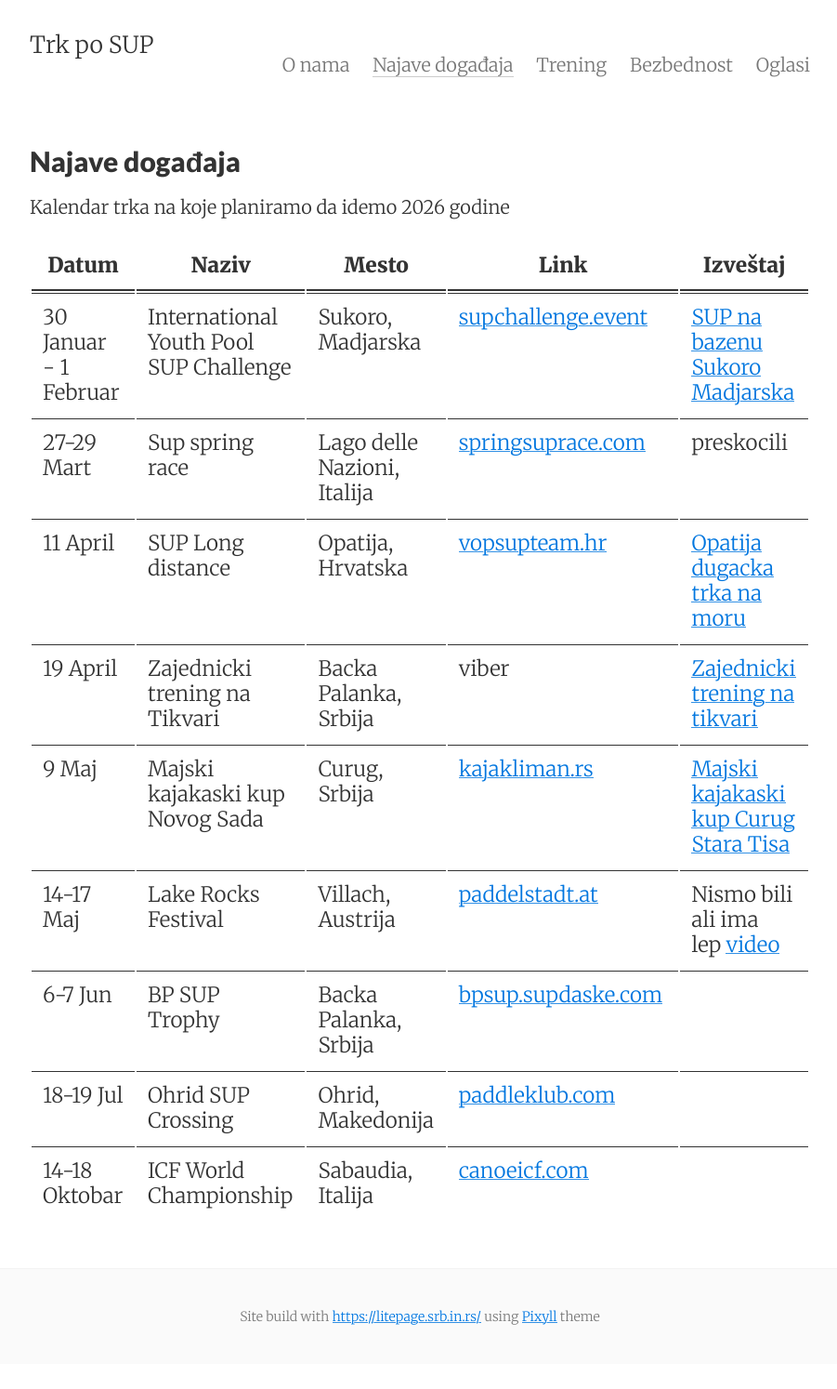
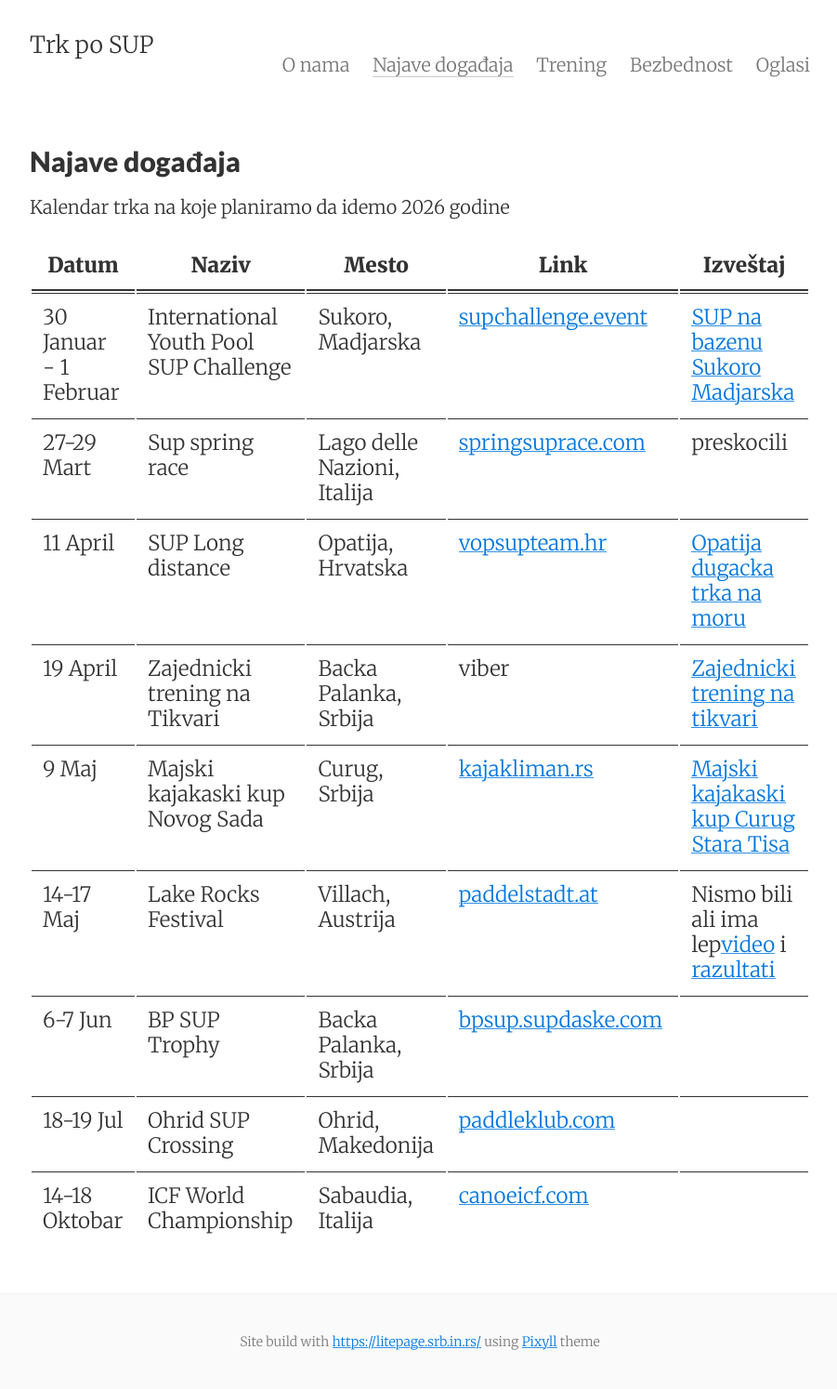
Before and after one commit to trkinrs/trk-po-sup.srb.in.rs, a Jekyll site: the page built from najave.md, in a window 1280 px wide. Shown: the whole page at 93% size, without its empty margins (188-1089 px from the left). Built offline with Jekyll 4.4.1, drawn with Linux system fonts in a browser that asks for light colours; before the commit the page ends 1467 px from its top, so only the background shows below that.

```diff
--- a/najave.md
+++ b/najave.md
@@ -4,14 +4,14 @@ title: Najave događaja
 ---
 Kalendar trka na koje planiramo da idemo 2026 godine
 
-| Datum                 | Naziv                                  | Mesto                       | Link                                                                                        | Izveštaj                                                                                                      |
-| --------------------- | -------------------------------------- | --------------------------- | ------------------------------------------------------------------------------------------- | -------------------------------------------------------------------------------------------------------------- |
-| 30 Januar - 1 Februar | International Youth Pool SUP Challenge | Sukoro, Madjarska           | [supchallenge.event](https://supchallenge.events/)                                             | [SUP na bazenu Sukoro Madjarska]({{ site.baseurl }}/2026/01/30/sup-na-bazenu-sukoro-madjarska/)                |
-| 27-29 Mart            | Sup spring race                        | Lago delle Nazioni, Italija | [springsuprace.com](https://www.springsuprace.com/)                                            | preskocili                                                                                                     |
-| 11 April              | SUP Long distance                      | Opatija, Hrvatska           | [vopsupteam.hr](https://vopsupteam.hr/Kup%20kvarnera.html)                                     | [Opatija dugacka trka na moru]({{ site.baseurl }}//2026/04/11/opatija-dugacka-trka-na-moru/)                   |
-| 19 April              | Zajednicki trening na Tikvari          | Backa Palanka, Srbija       | viber                                                                                       | [Zajednicki trening na tikvari]({{ site.baseurl }}//2026/04/20/zajednicki-trening/)                            |
-| 9 Maj                 | Majski kajakaski kup Novog Sada        | Curug, Srbija               | [kajakliman.rs](https://kajakliman.rs/majski-kajakaski-kup-2026-curug-9-maj/)                  | [Majski kajakaski kup Curug Stara Tisa]({{ site.baseurl }}//2026/05/09/majski-kajakaski-kup-curug-stara-tisa/) |
-| 14-17 Maj             | Lake Rocks Festival                    | Villach, Austrija           | [paddelstadt.at](https://www.paddelstadt.at/en/festival/)                                      | Nismo bili ali ima lep [video](https://youtu.be/fUVMzVAYieY?t=898)                                               |
-| 6-7 Jun               | BP SUP Trophy                          | Backa Palanka, Srbija       | [bpsup.supdaske.com](https://www.bpsup.supdaske.com/)                                         |                                                                                                                |
-| 18-19 Jul             | Ohrid SUP Crossing                     | Ohrid, Makedonija           | [paddleklub.com](https://paddleklub.com/registration)                                          |                                                                                                                |
-| 14-18 Oktobar         | ICF World Championship                 | Sabaudia, Italija           | [canoeicf.com](https://www.canoeicf.com/stand-up-paddling-world-championships/sabaudia-2026 ) |                                                                                                                |
+| Datum                 | Naziv                                  | Mesto                       | Link                                                                                        | Izveštaj                                                                                                                    |
+| --------------------- | -------------------------------------- | --------------------------- | ------------------------------------------------------------------------------------------- | ---------------------------------------------------------------------------------------------------------------------------- |
+| 30 Januar - 1 Februar | International Youth Pool SUP Challenge | Sukoro, Madjarska           | [supchallenge.event](https://supchallenge.events/)                                             | [SUP na bazenu Sukoro Madjarska]({{ site.baseurl }}/2026/01/30/sup-na-bazenu-sukoro-madjarska/)                              |
+| 27-29 Mart            | Sup spring race                        | Lago delle Nazioni, Italija | [springsuprace.com](https://www.springsuprace.com/)                                            | preskocili                                                                                                                   |
+| 11 April              | SUP Long distance                      | Opatija, Hrvatska           | [vopsupteam.hr](https://vopsupteam.hr/Kup%20kvarnera.html)                                     | [Opatija dugacka trka na moru]({{ site.baseurl }}//2026/04/11/opatija-dugacka-trka-na-moru/)                                 |
+| 19 April              | Zajednicki trening na Tikvari          | Backa Palanka, Srbija       | viber                                                                                       | [Zajednicki trening na tikvari]({{ site.baseurl }}//2026/04/20/zajednicki-trening/)                                          |
+| 9 Maj                 | Majski kajakaski kup Novog Sada        | Curug, Srbija               | [kajakliman.rs](https://kajakliman.rs/majski-kajakaski-kup-2026-curug-9-maj/)                  | [Majski kajakaski kup Curug Stara Tisa]({{ site.baseurl }}//2026/05/09/majski-kajakaski-kup-curug-stara-tisa/)               |
+| 14-17 Maj             | Lake Rocks Festival                    | Villach, Austrija           | [paddelstadt.at](https://www.paddelstadt.at/en/festival/)                                      | Nismo bili ali ima lep[video](https://youtu.be/fUVMzVAYieY?t=898) i [razultati](https://time2win.at/event/963/results?round=6567) |
+| 6-7 Jun               | BP SUP Trophy                          | Backa Palanka, Srbija       | [bpsup.supdaske.com](https://www.bpsup.supdaske.com/)                                         |                                                                                                                              |
+| 18-19 Jul             | Ohrid SUP Crossing                     | Ohrid, Makedonija           | [paddleklub.com](https://paddleklub.com/registration)                                          |                                                                                                                              |
+| 14-18 Oktobar         | ICF World Championship                 | Sabaudia, Italija           | [canoeicf.com](https://www.canoeicf.com/stand-up-paddling-world-championships/sabaudia-2026 ) |                                                                                                                              |
```
